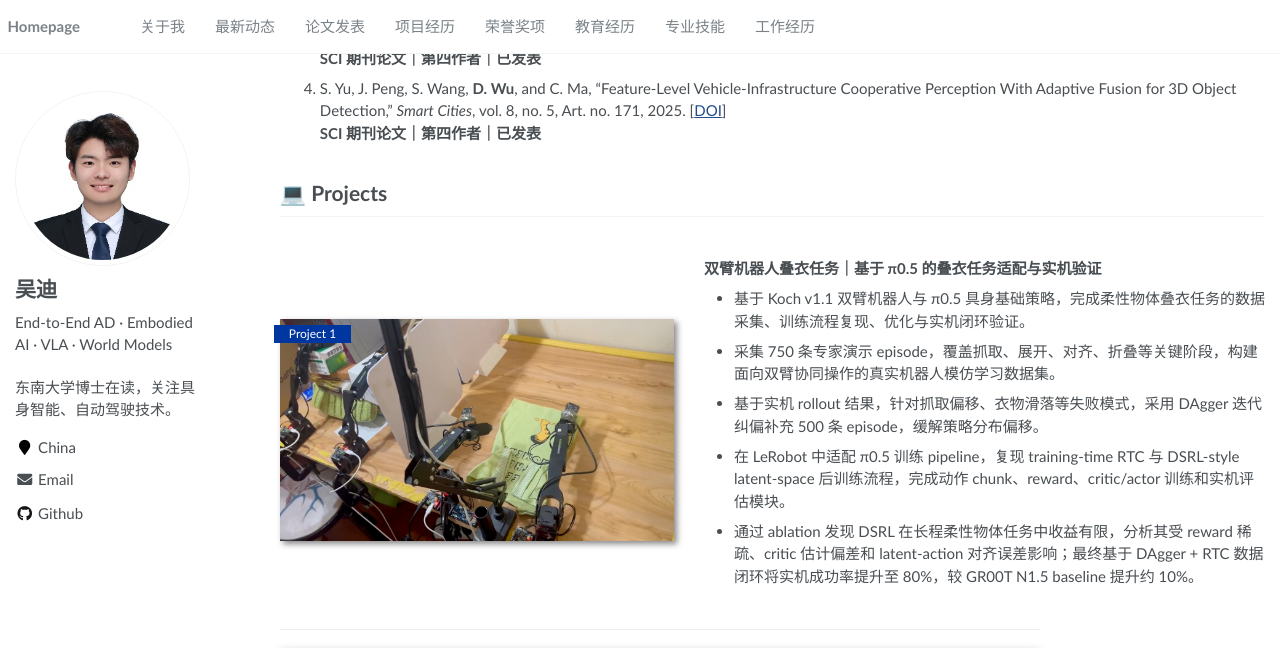
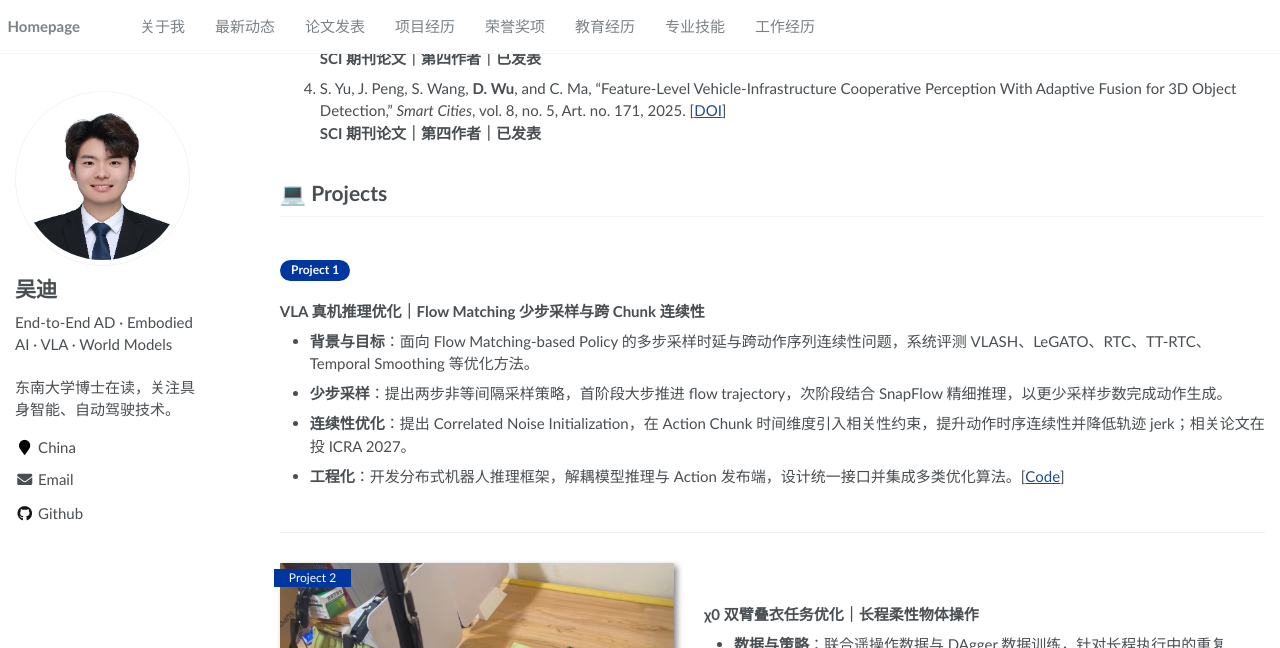
Before and after one commit to Wu-didi/Wu-didi.github.io, a Jekyll site: the page built from _pages/about.md, in a window 1280 px wide and 1400 px high, scrolled down 1673 px. Shown: the top 648 px of the window. Built offline with Jekyll 4.4.1, drawn with Linux system fonts in a browser that asks for light colours; some of the changed text lies outside the part shown; grey boxes are pictures that could not be loaded.

Commit message:
Sync latest resume projects to homepage

```diff
--- a/_pages/about.md
+++ b/_pages/about.md
@@ -73,16 +73,27 @@
 
 # 💻 Projects
 
-<div class='paper-box' id='project-folding'><div class='paper-box-image'><div><div class="badge">Project 1</div><img src='images/projects/video-posters/robot1.jpg' alt="双臂机器人叠衣任务实机画面" width="100%"></div></div>
+<div class='paper-box paper-box--text-only' id='project-vla-inference'>
 <div class='paper-box-text' markdown="1">
 
-**双臂机器人叠衣任务｜基于 π0.5 的叠衣任务适配与实机验证**
+<span class="project-label">Project 1</span>
 
-- 基于 Koch v1.1 双臂机器人与 π0.5 具身基础策略，完成柔性物体叠衣任务的数据采集、训练流程复现、优化与实机闭环验证。
-- 采集 750 条专家演示 episode，覆盖抓取、展开、对齐、折叠等关键阶段，构建面向双臂协同操作的真实机器人模仿学习数据集。
-- 基于实机 rollout 结果，针对抓取偏移、衣物滑落等失败模式，采用 DAgger 迭代纠偏补充 500 条 episode，缓解策略分布偏移。
-- 在 LeRobot 中适配 π0.5 训练 pipeline，复现 training-time RTC 与 DSRL-style latent-space 后训练流程，完成动作 chunk、reward、critic/actor 训练和实机评估模块。
-- 通过 ablation 发现 DSRL 在长程柔性物体任务中收益有限，分析其受 reward 稀疏、critic 估计偏差和 latent-action 对齐误差影响；最终基于 DAgger + RTC 数据闭环将实机成功率提升至 80%，较 GR00T N1.5 baseline 提升约 10%。
+**VLA 真机推理优化｜Flow Matching 少步采样与跨 Chunk 连续性**
+
+- **背景与目标**：面向 Flow Matching-based Policy 的多步采样时延与跨动作序列连续性问题，系统评测 VLASH、LeGATO、RTC、TT-RTC、Temporal Smoothing 等优化方法。
+- **少步采样**：提出两步非等间隔采样策略，首阶段大步推进 flow trajectory，次阶段结合 SnapFlow 精细推理，以更少采样步数完成动作生成。
+- **连续性优化**：提出 Correlated Noise Initialization，在 Action Chunk 时间维度引入相关性约束，提升动作时序连续性并降低轨迹 jerk；相关论文在投 ICRA 2027。
+- **工程化**：开发分布式机器人推理框架，解耦模型推理与 Action 发布端，设计统一接口并集成多类优化算法。[[Code](https://github.com/MagiclabRobotics/Inference)]
+</div>
+</div>
+
+<div class='paper-box' id='project-folding'><div class='paper-box-image'><div><div class="badge">Project 2</div><img src='images/projects/video-posters/robot1.jpg' alt="χ0 双臂机器人叠衣任务实机画面" width="100%"></div></div>
+<div class='paper-box-text' markdown="1">
+
+**χ0 双臂叠衣任务优化｜长程柔性物体操作**
+
+- **数据与策略**：联合遥操作数据与 DAgger 数据训练，针对长程执行中的重复 Retry、抓取位置不准等失败模式，引入 RLToken 优化精细操作。
+- **真机结果**：叠衣成功率达 **100%**，完成时间由 **75 s 降至 48 s（下降 36%）**，并在 WAIC / WRC 2026 现场展示。[[Demo](https://weixin.qq.com/sph/A4X6oYQoUt)]
 </div>
 <div class="project-video-showcase project-video-showcase--single">
   <div class="project-video-player">
@@ -95,7 +106,21 @@
 </div>
 </div>
 
-<div class='paper-box' id='project-mpv'><div class='paper-box-image'><div><div class="badge">Project 2</div><img src='images/projects/video-posters/AD2.jpg' alt="新能源 MPV 自动驾驶实车画面" width="100%"></div></div>
+<div class='paper-box paper-box--text-only' id='project-ctp'>
+<div class='paper-box-text' markdown="1">
+
+<span class="project-label">Project 3</span>
+
+**Conditional Trajectory Peaks（CTP）｜Single-Pass Action Chunk Policy**
+
+- **背景与目标**：针对 Diffusion / Flow Matching 策略多步生成导致的推理延迟，构建 Trajectory-level Gaussian Mixture 动作策略，单次前向联合预测 Action Chunk、模式概率与分布尺度。
+- **关键方法**：提出 DAPS，以后验责任分配与概率/尺度感知重叠约束缓解 Mode Collapse；设计 ETBT，通过跨 Replanning 轨迹匹配与 Belief Transport 抑制模式切换。
+- **系统验证**：集成至 π0.5 VLA；Push-T 成功率 **91.40%**、LIBERO 40-task 成功率 **97.25%**，真实双模态放置 **50/50** 成功并保留两种行为模式。
+- **推理效率**：实现 NFE=1 闭环控制，策略时延由 **218.24 ms 降至 75.80 ms**，提升 **2.88×**；相关论文在投 ICRA 2027。
+</div>
+</div>
+
+<div class='paper-box' id='project-mpv'><div class='paper-box-image'><div><div class="badge">Project 4</div><img src='images/projects/video-posters/AD2.jpg' alt="新能源 MPV 自动驾驶实车画面" width="100%"></div></div>
 <div class='paper-box-text' markdown="1">
 
 **校企联合实车项目｜新能源 MPV 智能驾驶算法开发**
@@ -157,7 +182,7 @@
 </div>
 </div>
 
-<div class='paper-box' id='project-city-memory'><div class='paper-box-image'><div><div class="badge">Project 3</div><img src='images/projects/bev-tracking.png' alt="city-memory-driving" width="100%"></div></div>
+<div class='paper-box' id='project-city-memory'><div class='paper-box-image'><div><div class="badge">Project 5</div><img src='images/projects/bev-tracking.png' alt="BEV 感知与 Transformer 跟踪 Head 示意图" width="100%"></div></div>
 <div class='paper-box-text' markdown="1">
 
 **城市记忆行车｜Transformer 跟踪 Head 设计与集成**
@@ -172,7 +197,7 @@
 </div>
 </div>
 
-<div class='paper-box' id='project-inspection'><div class='paper-box-image'><div><div class="badge">Project 4</div><img src='images/projects/traffic-inspection.png' alt="traffic-infrastructure-inspection" width="100%"></div></div>
+<div class='paper-box' id='project-inspection'><div class='paper-box-image'><div><div class="badge">Project 6</div><img src='images/projects/traffic-inspection.png' alt="交通基础设施异常检测与智能巡检示意图" width="100%"></div></div>
 <div class='paper-box-text' markdown="1">
 
 **交通基础设施智能巡检系统｜异常检测落地**
@@ -186,7 +211,7 @@
 </div>
 </div>
 
-- 技术关键词：`Python`、`PyTorch`、`LeRobot`、`π0.5`、`DAgger`、`ROS2`、`TensorRT`、`YOLO`、`PointPillars`、`BEV`、`Transformer`
+- 技术关键词：`Python`、`PyTorch`、`VLA`、`Flow Matching`、`Action Chunk`、`π0.5`、`χ0`、`RLToken`、`DAgger`、`ROS2`、`TensorRT`、`PointPillars`、`BEV`、`Transformer`
 
 <span class='anchor' id='honors-and-awards'></span>
 
--- a/assets/css/main.scss
+++ b/assets/css/main.scss
@@ -109,6 +109,27 @@
     font-size: .8em;
 }
 
+.paper-box--text-only {
+    align-items: flex-start;
+
+    .paper-box-text {
+        max-width: 100%;
+        padding-left: 0;
+    }
+}
+
+.project-label {
+    display: inline-block;
+    margin-bottom: .75rem;
+    padding: .3rem .75rem;
+    border-radius: 999px;
+    color: #fff;
+    background: #00369f;
+    font-size: .8em;
+    font-weight: 700;
+    line-height: 1;
+}
+
 .project-video-showcase {
     width: 100%;
     order: 3;
```
